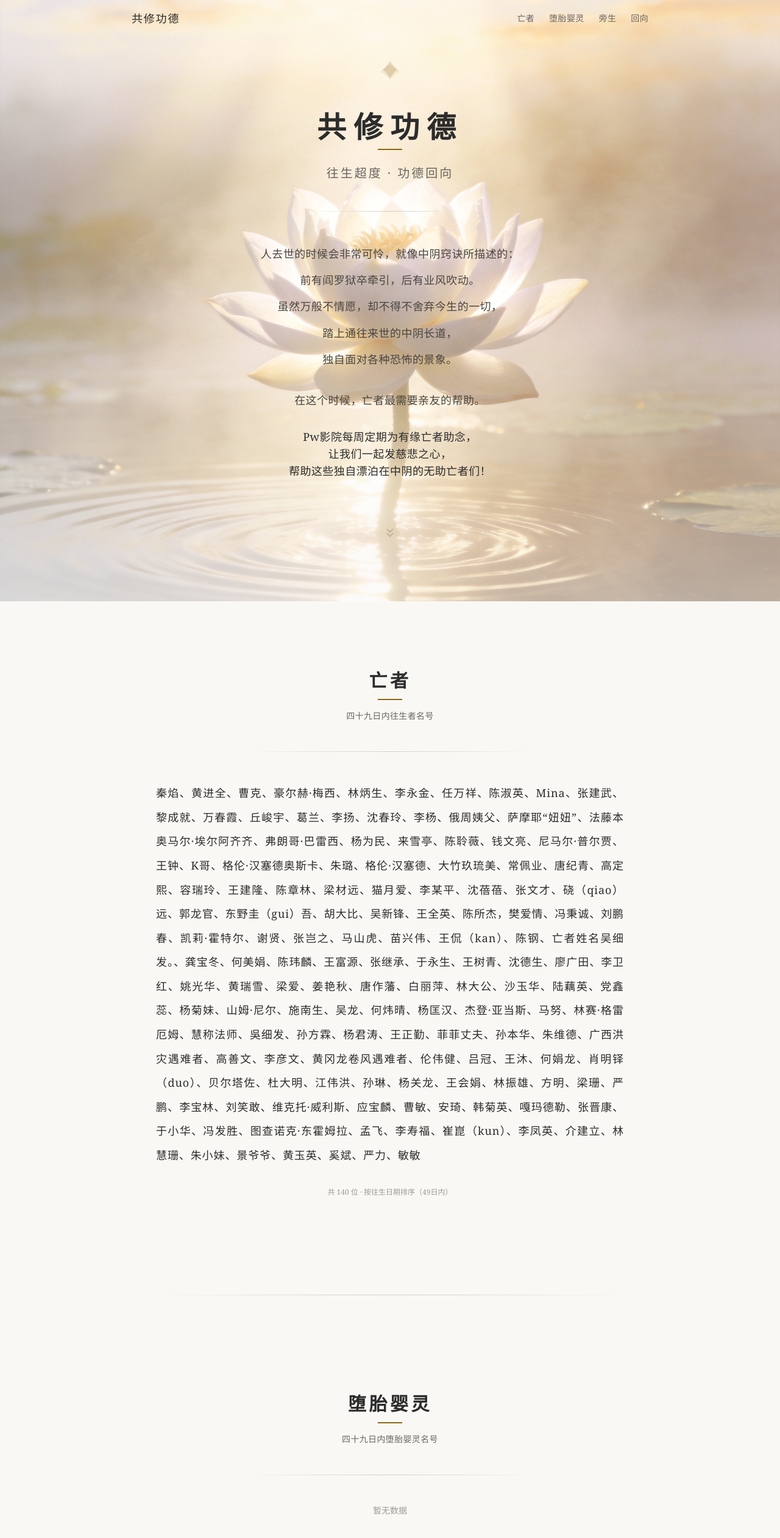
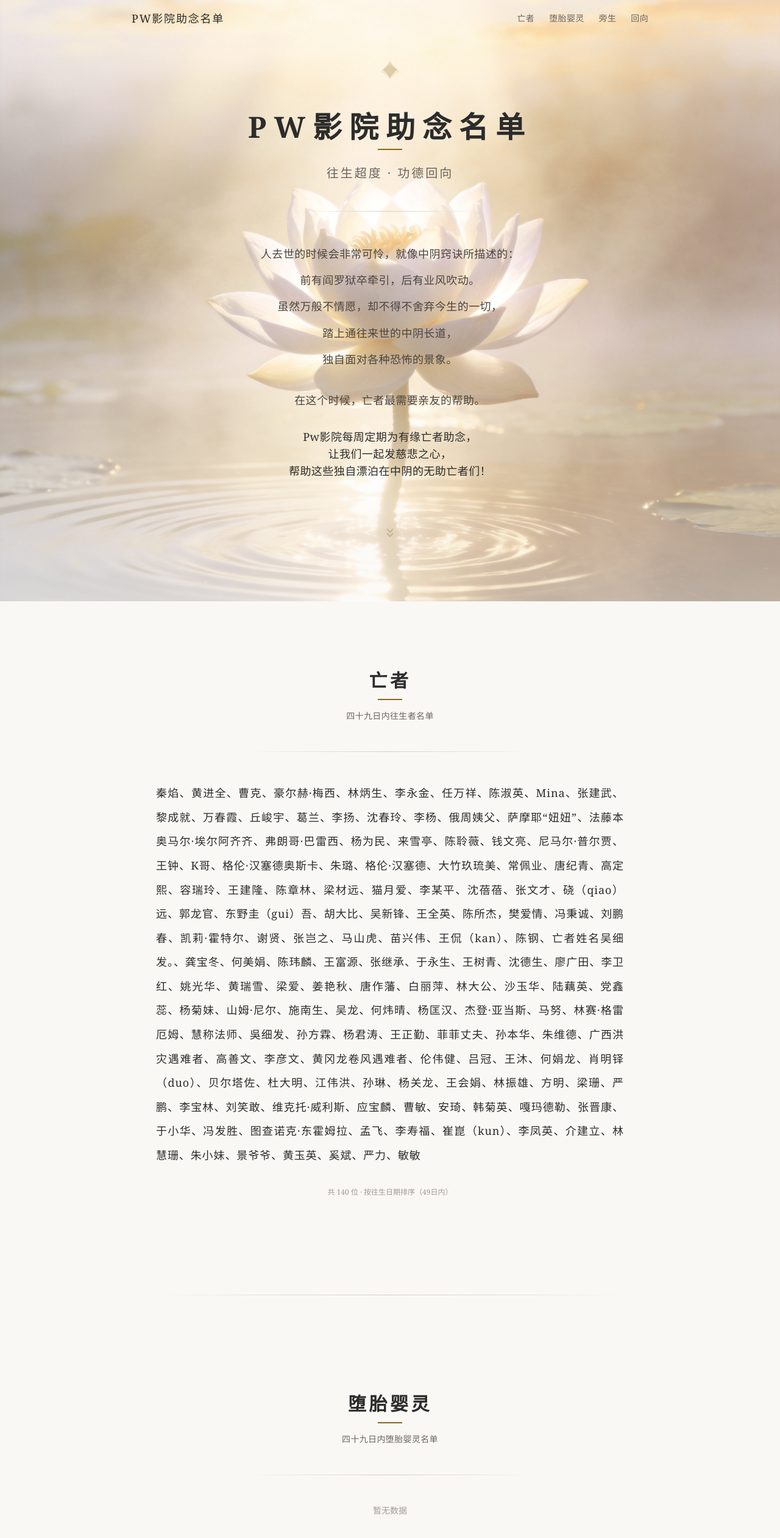
Before and after one commit to hazelfun729/phowa, a Next.js app: page / in a window 1280 px wide. Shown: the top 2522 px of the page at 61% size. Built offline with nearby package versions, Linux system fonts and the light colour scheme; a web font is replaced by a local one.

Commit message:
fix: 网站名称改为"PW影院助念名单"，栏目副标题"名号"改为"名单"
Coze-Commit-Type: user
Coze-User-ID: 4338025007425280
Coze-Conversation-ID: 11948640

```diff
--- a/src/app/layout.tsx
+++ b/src/app/layout.tsx
@@ -2,7 +2,7 @@ import type { Metadata } from 'next';
 import './globals.css';
 
 export const metadata: Metadata = {
-  title: '共修功德 - 往生超度功德回向',
+  title: 'PW影院助念名单',
   description:
     '以此共修功德，回向法界一切亡者、堕胎婴灵及旁生众生，祈愿往生净土，离苦得乐。',
 };
--- a/src/app/page.tsx
+++ b/src/app/page.tsx
@@ -66,7 +66,7 @@ function Nav() {
           href="#hero"
           className="font-serif text-lg tracking-widest text-[#2c2c2c]"
         >
-          共修功德
+          PW影院助念名单
         </a>
         <div className="flex gap-6 font-serif text-sm tracking-wide text-[#6b6560]">
           <a href="#deceased" className="transition-colors hover:text-[#2c2c2c]">
@@ -130,7 +130,7 @@ function HeroSection() {
         </div>
 
         <h1 className="section-title mb-6 font-serif text-4xl font-bold tracking-[0.25em] text-[#2c2c2c] md:text-5xl">
-          共修功德
+          PW影院助念名单
         </h1>
 
         <p className="mb-12 font-serif text-lg tracking-[0.15em] text-[#6b6560] md:text-xl">
@@ -289,7 +289,7 @@ function Footer({ updatedAt }: { updatedAt: string | null }) {
           </p>
         )}
         <p className="font-serif text-xs text-[#a09a94]">
-          &copy; {new Date().getFullYear()} 共修功德回向平台 &middot;
+          &copy; {new Date().getFullYear()} PW影院助念名单 &middot;
           所有数据仅供内部共修使用
         </p>
         <p className="mt-2 font-serif text-xs text-[#b8b2ab]">
@@ -384,7 +384,7 @@ export default function Home() {
         <NameListSection
           id="deceased"
           title="亡者"
-          subtitle="四十九日内往生者名号"
+          subtitle="四十九日内往生者名单"
           entries={deceasedFiltered}
           updatedAt={updatedAt}
         />
@@ -392,7 +392,7 @@ export default function Home() {
         <NameListSection
           id="infants"
           title="堕胎婴灵"
-          subtitle="四十九日内堕胎婴灵名号"
+          subtitle="四十九日内堕胎婴灵名单"
           entries={infantsFiltered}
           updatedAt={updatedAt}
         />
@@ -400,7 +400,7 @@ export default function Home() {
         <NameListSection
           id="animals"
           title="旁生"
-          subtitle="四十九日内旁生众生名号"
+          subtitle="四十九日内旁生众生名单"
           entries={animalsFiltered}
           updatedAt={updatedAt}
         />
```
